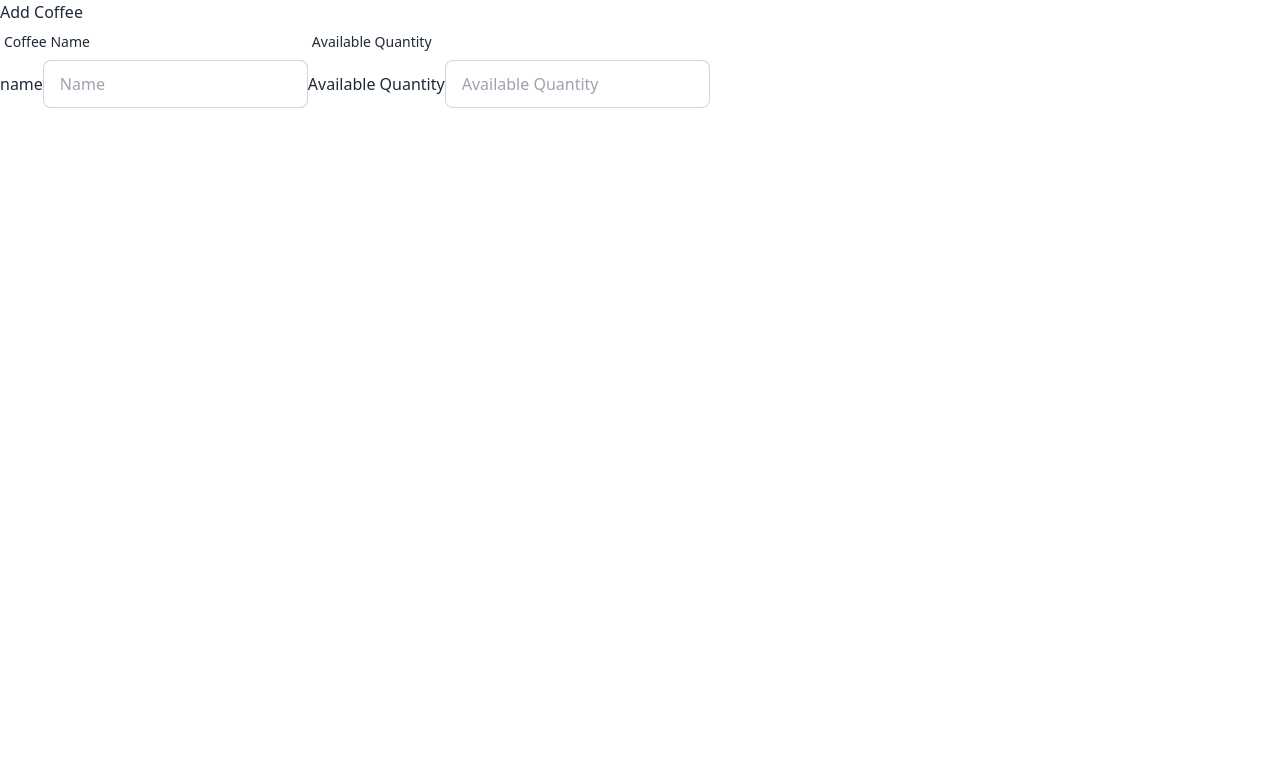
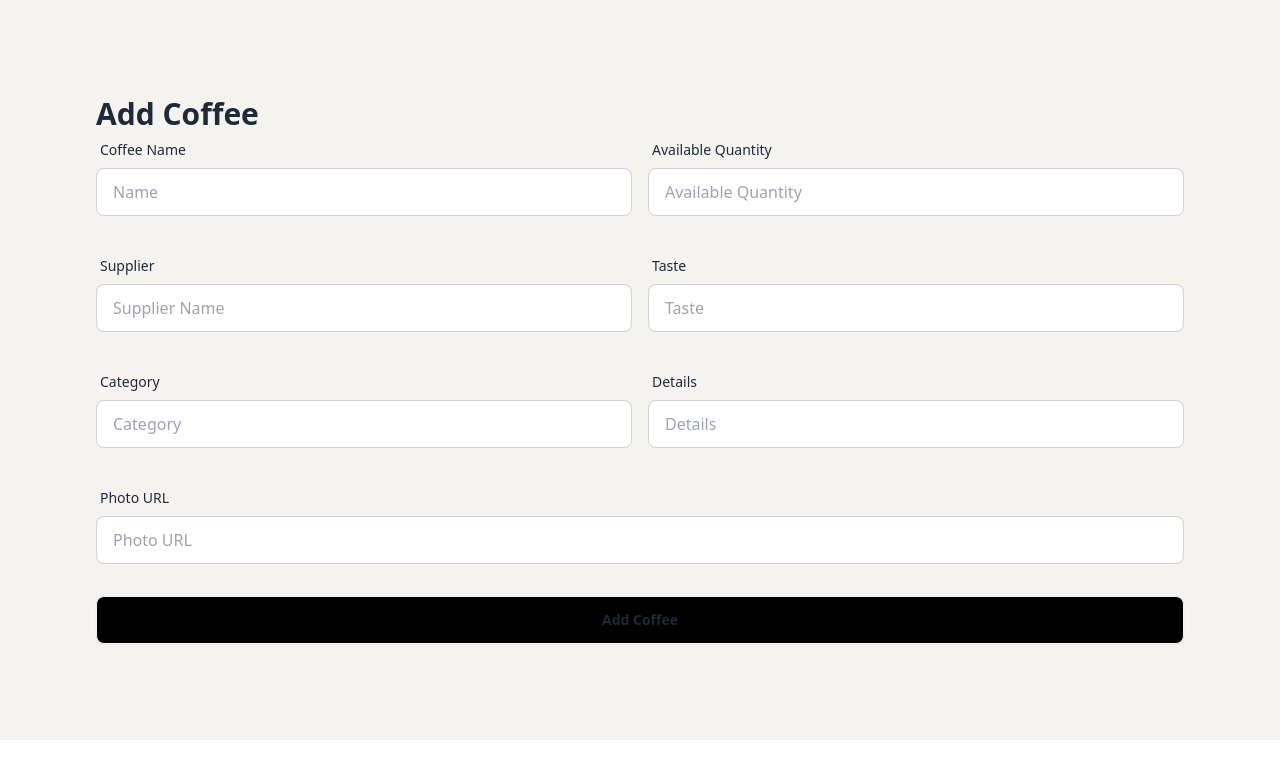
Before and after one commit to Imam444/Coffee-Stor-Client, a React (Vite) app: page /add in a window 1280 px wide. Shown: the top 778 px of the page. Built offline with nearby package versions, Linux system fonts and the light colour scheme.

Commit message:
create Add Coffee  and get data

```diff
--- a/src/components/AddCoffee.jsx
+++ b/src/components/AddCoffee.jsx
@@ -1,36 +1,127 @@
 const AddCoffee = () => {
+    const handleAddCoffee = event => {
+        event.preventDefault();
+        const form = event.target
+
+        const name = form.name.value;
+        const quantity = form.quantity.value;
+        const supplier = form.supplier.value;
+        const taste = form.taste.value;
+        const category = form.category.value;
+        const details = form.details.value;
+        const photo  = form.photo .value;
+
+        const newCoffee = {name,quantity,supplier, taste,category, details, photo }
+    }
   return (
-    <div>
-      <h2>Add Coffee</h2>
-      <form>
-        <div className="flex">
-          <div className="form-control">
+    <div className="bg-[#F4F3F0] p-24">
+      <h2 className="text-3xl font-extrabold">Add Coffee</h2>
+      <form onSubmit={handleAddCoffee}>
+        {/* form row name and quantity */}
+        <div className="md:flex mb-8">
+          <div className="form-control md:w-1/2">
             <label className="label">
               <span className="label-text">Coffee Name</span>
             </label>
             <label className="input-group">
-              <span>name</span>
               <input
                 type="text"
                 placeholder="Name"
-                className="input input-bordered"
+                name="name"
+                className="input input-bordered w-full"
               />
             </label>
           </div>
-          <div className="form-control">
+          <div className="form-control md:w-1/2 ml-4">
             <label className="label">
               <span className="label-text">Available Quantity</span>
             </label>
             <label className="input-group">
-              <span>Available Quantity</span>
               <input
                 type="text"
                 placeholder="Available Quantity"
-                className="input input-bordered"
+                name="quantity"
+                className="input input-bordered w-full"
               />
             </label>
           </div>
         </div>
+        {/* form supplier row */}
+        <div className="md:flex mb-8">
+          <div className="form-control md:w-1/2">
+            <label className="label">
+              <span className="label-text">Supplier</span>
+            </label>
+            <label className="input-group">
+              <input
+                type="text"
+                placeholder="Supplier Name"
+                name="name"
+                className="input input-bordered w-full"
+              />
+            </label>
+          </div>
+          <div className="form-control md:w-1/2 ml-4">
+            <label className="label">
+              <span className="label-text">Taste</span>
+            </label>
+            <label className="input-group">
+              <input
+                type="text"
+                placeholder="Taste"
+                name="taste"
+                className="input input-bordered w-full"
+              />
+            </label>
+          </div>
+        </div>
+        {/* form category and details row */}
+        <div className="md:flex mb-8">
+          <div className="form-control md:w-1/2">
+            <label className="label">
+              <span className="label-text">Category</span>
+            </label>
+            <label className="input-group">
+              <input
+                type="text"
+                placeholder="Category"
+                name="category"
+                className="input input-bordered w-full"
+              />
+            </label>
+          </div>
+          <div className="form-control md:w-1/2 ml-4">
+            <label className="label">
+              <span className="label-text">Details</span>
+            </label>
+            <label className="input-group">
+              <input
+                type="text"
+                placeholder="Details"
+                name="details"
+                className="input input-bordered w-full"
+              />
+            </label>
+          </div>
+        </div>
+        {/* form photo url row */}
+        <div className=" mb-8">
+          <div className="form-control w-full">
+            <label className="label">
+              <span className="label-text">Photo URL</span>
+            </label>
+            <label className="input-group">
+              <input
+                type="text"
+                placeholder="Photo URL"
+                name="photo "
+                className="input input-bordered w-full"
+              />
+            </label>
+          </div>
+        </div>
+
+        <input type="submit" value="Add Coffee" className=" bg-black btn btn-block" />
       </form>
     </div>
   );
```
